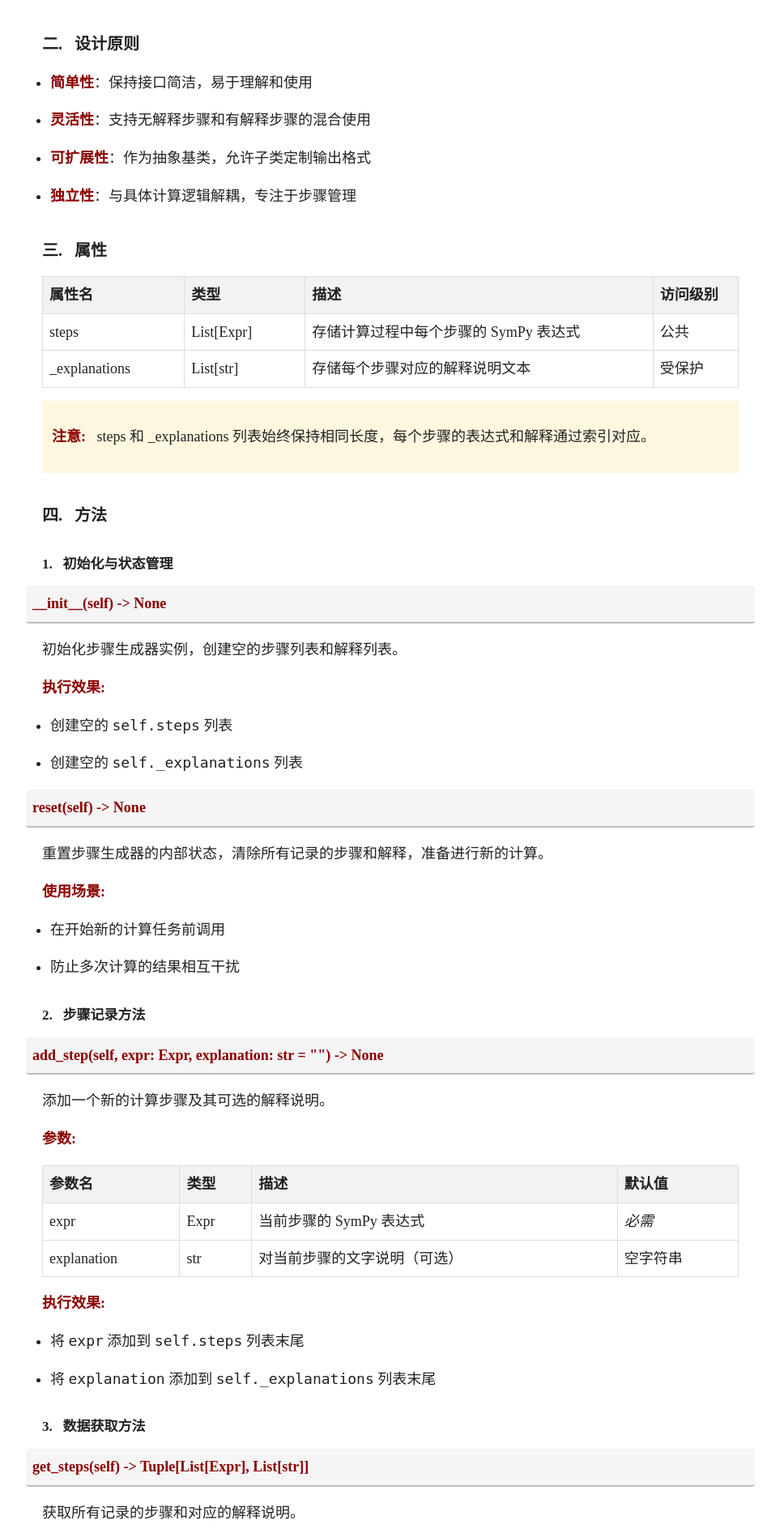
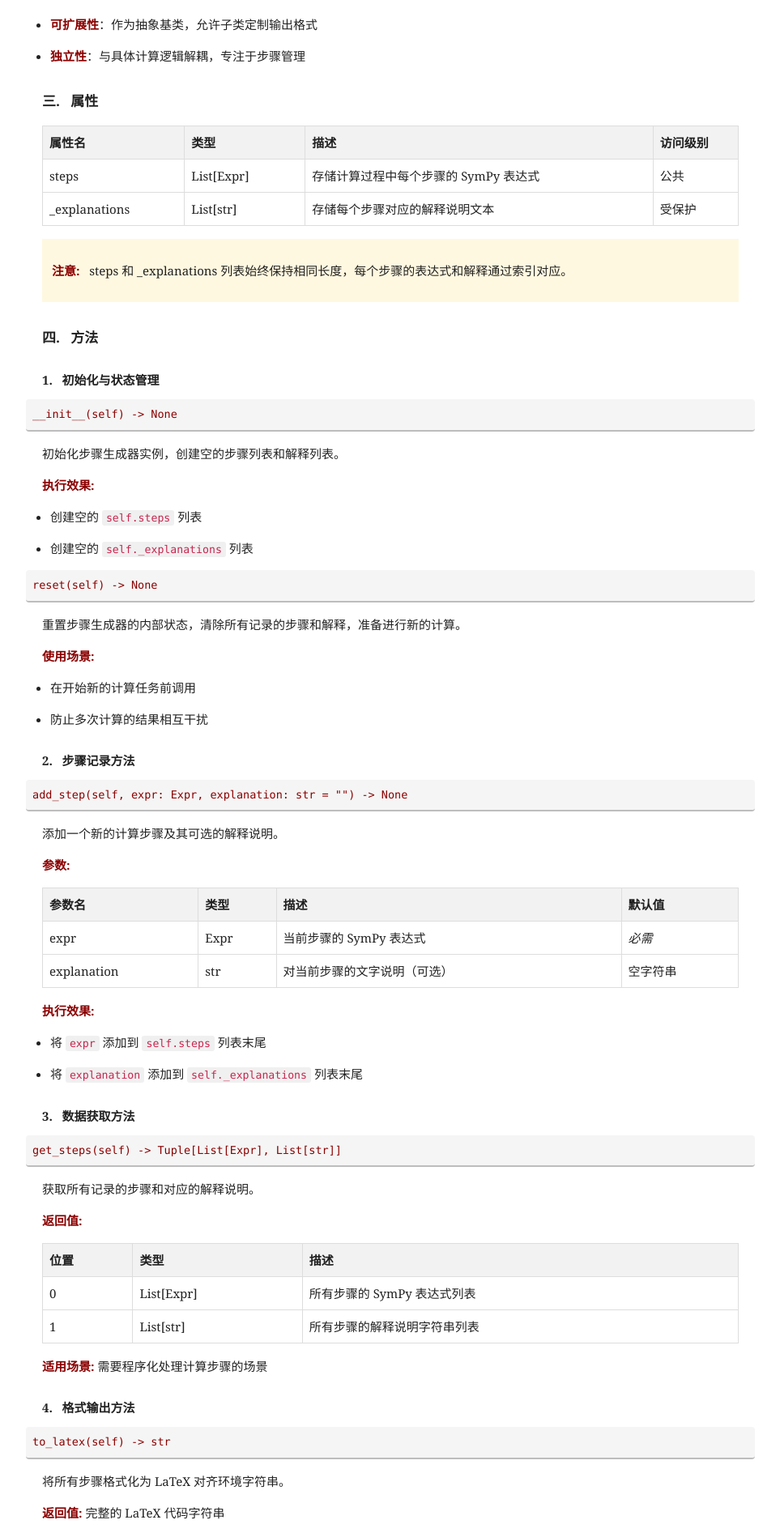
Before and after one commit to Xingye-Dujing/HighDream, a Flask app: page /help/base_step_generator in a window 1280 px wide. Shown: the part 1057-2955 px from the top of the page at 81% size, without its empty margins (158-1121 px from the left). Run offline with Flask 3, Linux system fonts and the light colour scheme; parts of the project's set-up code (start-up, migrations or seed data) failed here and were passed over.

Commit message:
修改 - 更改帮助页面的样式

```diff
--- a/static/help.css
+++ b/static/help.css
@@ -1,9 +1,9 @@
 :root {
-  --font-family: serif;
-  --code-font-family: "Times New Roman", serif;
+  --font-family: "Charter", "Georgia", "Cambria", serif;
+  --code-font-family: "JetBrains Mono", "Fira Code", "Source Code Pro", "Consolas", monospace;
   --jp-border-color0: #e0e0e0;
   --jp-border-color1: #bdbdbd;
-  --jp-ui-font-size: 18px;
+  --jp-ui-font-size: 15px;
   --jp-ui-font-color: rgba(0, 0, 0, 0.87);
   --jp-content-line-height: 1.6;
   --jp-layout-color0: white;
@@ -64,17 +64,17 @@
 }
 
 h1 {
-  font-size: 24px;
+  font-size: 21px;
   border-bottom: 1px solid var(--jp-border-color1);
-  padding-bottom: 12px;
+  padding-bottom: 10px;
 }
 
 h2 {
-  font-size: 20px;
+  font-size: 17px;
 }
 
 h3 {
-  font-size: 17px;
+  font-size: 15px;
 }
 
 p,
@@ -94,8 +94,44 @@
 }
 
 a {
-  color: black;
+  color: #3b7a70;
   text-decoration: none;
+  border-bottom: 1px solid transparent;
+  transition: border-color var(--transition-speed), color var(--transition-speed);
+}
+
+a:hover {
+  color: #2a5c54;
+  border-bottom-color: #2a5c54;
+}
+
+code {
+  font-family: var(--code-font-family);
+  font-size: 0.88em;
+  background-color: #f0f0f0;
+  color: #c7254e;
+  padding: 2px 5px;
+  border-radius: 3px;
+}
+
+pre {
+  font-family: var(--code-font-family);
+  font-size: 0.85em;
+  background-color: #f6f8fa;
+  border: 1px solid var(--jp-border-color0);
+  border-radius: 6px;
+  padding: 14px 16px;
+  margin: 12px 0;
+  overflow-x: auto;
+  line-height: 1.5;
+}
+
+pre code {
+  background: none;
+  color: inherit;
+  padding: 0;
+  border-radius: 0;
+  font-size: inherit;
 }
 
 .core-class {
@@ -125,7 +161,8 @@
 .core-area {
   background-color: #f5f5f5;
   color: #8b0000;
-  font-weight: bold;
+  font-weight: 500;
+  font-size: 0.9em;
   font-family: var(--code-font-family);
   padding: 8px;
   border-radius: 4px;
```
